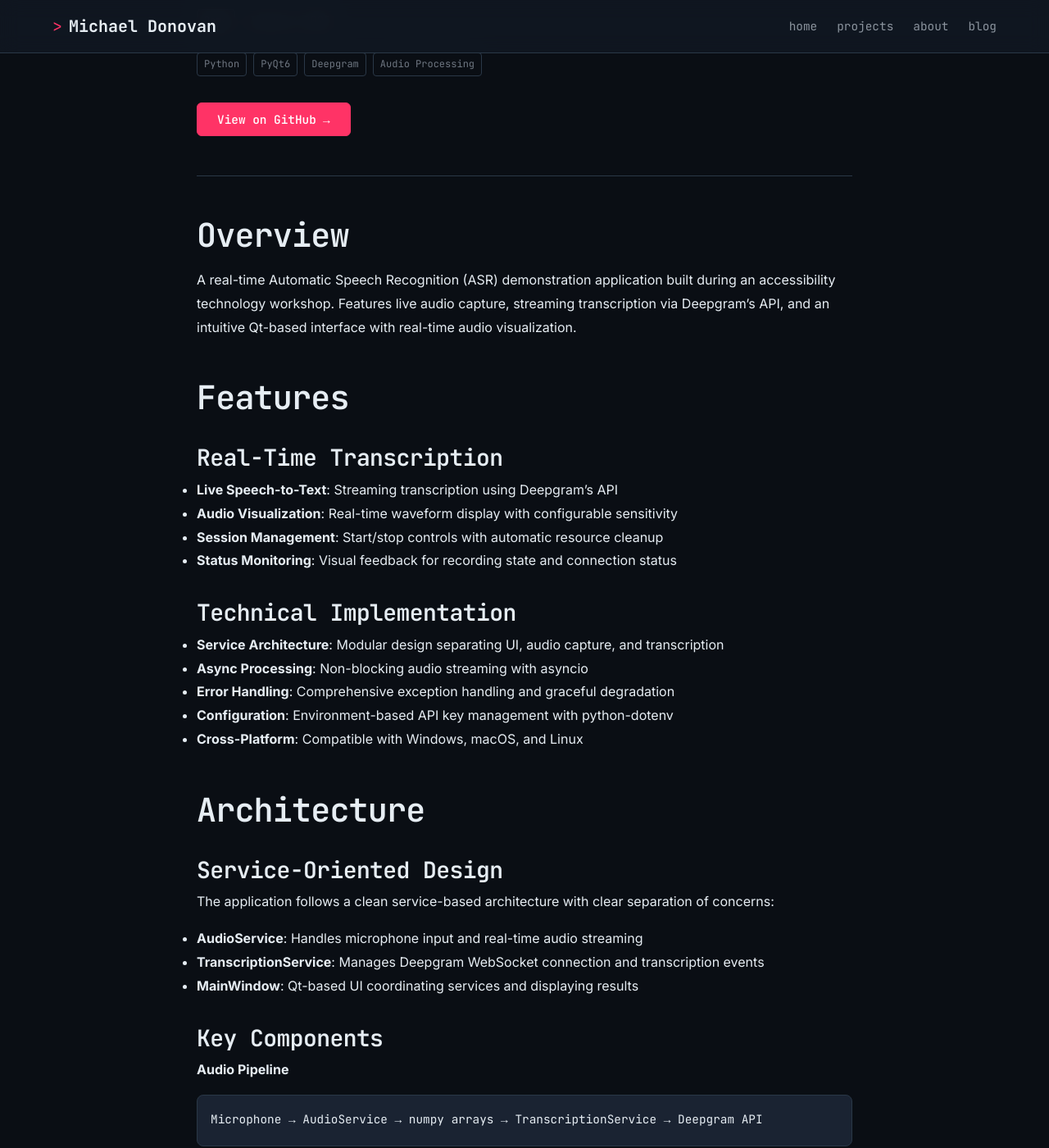
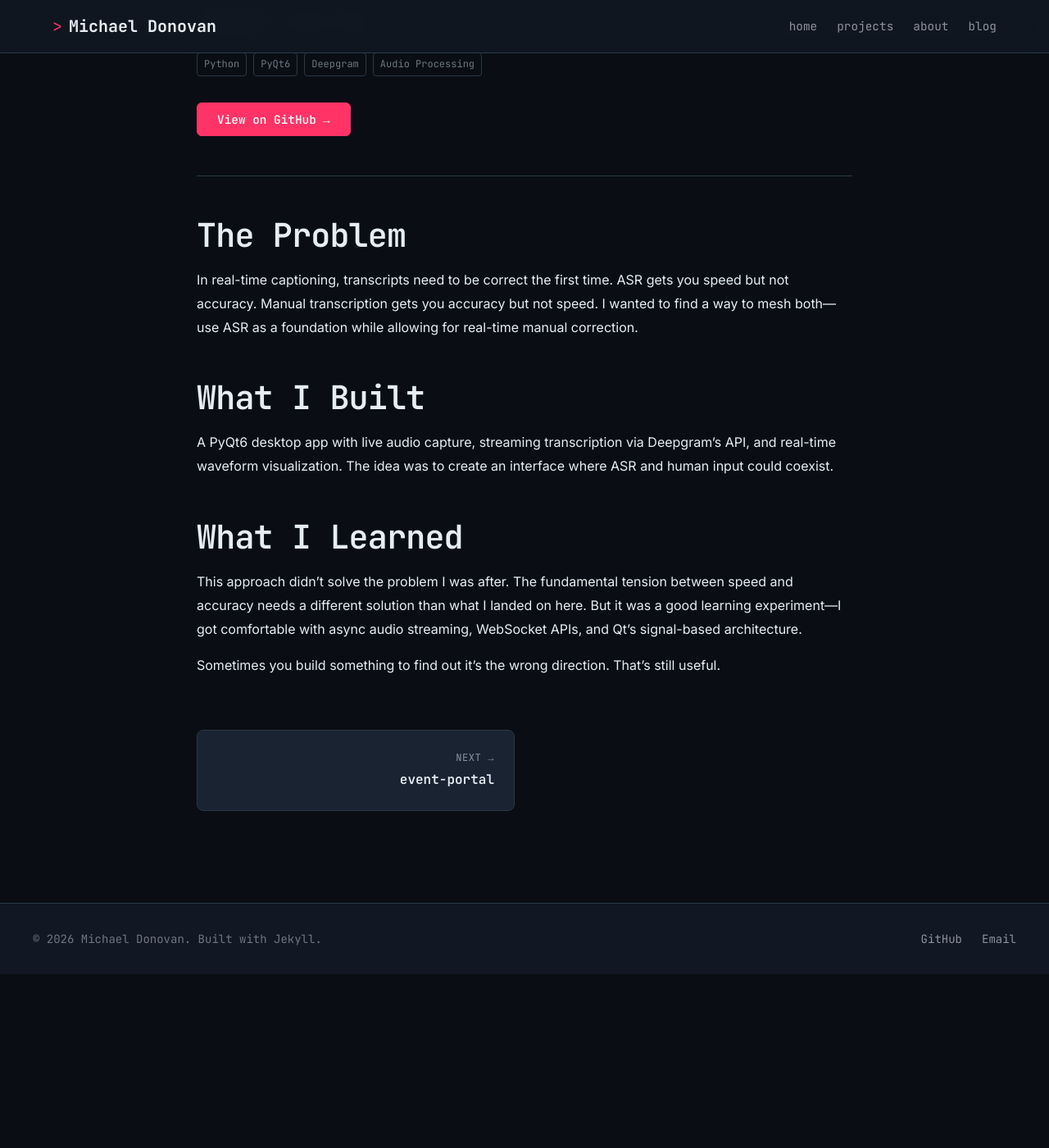
Before and after one commit to mpdnes/mpdnes.github.io, a Jekyll site: the page built from _projects/asr-workshop.md, in a window 1280 px wide and 1400 px high, scrolled down 224 px. Shown: the whole window at 82% size. Built offline with Jekyll 4.4.1, drawn with Linux system fonts in a browser that asks for light colours; after the commit the page ends 1412 px from its top, so only the background shows below that; some of the changed text lies outside the part shown.

Commit message:
Rewrite project descriptions with personal context
Replace generic marketing copy with actual stories behind each project.

Co-Authored-By: Claude Opus 4.5 <noreply@anthropic.com>

````diff
--- a/_projects/asr-workshop.md
+++ b/_projects/asr-workshop.md
@@ -1,75 +1,24 @@
 ---
 layout: project
 title: "ASR-Workshop-Demo"
-description: "Real-time speech recognition application built with PyQt6 and Deepgram SDK, featuring live transcription, audio visualization, and service-oriented architecture."
+description: "An experiment in bridging automatic speech recognition with manual transcription correction."
 github: "https://github.com/mpdnes/asr-workshop"
 tech: [Python, PyQt6, Deepgram, Audio Processing]
 featured: true
-status: "Demo"
+status: "Experiment"
 date: 2025-01-06
 ---
 
-## Overview
+## The Problem
 
-A real-time Automatic Speech Recognition (ASR) demonstration application built during an accessibility technology workshop. Features live audio capture, streaming transcription via Deepgram's API, and an intuitive Qt-based interface with real-time audio visualization.
+In real-time captioning, transcripts need to be correct the first time. ASR gets you speed but not accuracy. Manual transcription gets you accuracy but not speed. I wanted to find a way to mesh both—use ASR as a foundation while allowing for real-time manual correction.
 
-## Features
+## What I Built
 
-### Real-Time Transcription
-- **Live Speech-to-Text**: Streaming transcription using Deepgram's API
-- **Audio Visualization**: Real-time waveform display with configurable sensitivity
-- **Session Management**: Start/stop controls with automatic resource cleanup
-- **Status Monitoring**: Visual feedback for recording state and connection status
+A PyQt6 desktop app with live audio capture, streaming transcription via Deepgram's API, and real-time waveform visualization. The idea was to create an interface where ASR and human input could coexist.
 
-### Technical Implementation
-- **Service Architecture**: Modular design separating UI, audio capture, and transcription
-- **Async Processing**: Non-blocking audio streaming with asyncio
-- **Error Handling**: Comprehensive exception handling and graceful degradation
-- **Configuration**: Environment-based API key management with python-dotenv
-- **Cross-Platform**: Compatible with Windows, macOS, and Linux
+## What I Learned
 
-## Architecture
+This approach didn't solve the problem I was after. The fundamental tension between speed and accuracy needs a different solution than what I landed on here. But it was a good learning experiment—I got comfortable with async audio streaming, WebSocket APIs, and Qt's signal-based architecture.
 
-### Service-Oriented Design
-The application follows a clean service-based architecture with clear separation of concerns:
-
-- **AudioService**: Handles microphone input and real-time audio streaming
-- **TranscriptionService**: Manages Deepgram WebSocket connection and transcription events
-- **MainWindow**: Qt-based UI coordinating services and displaying results
-
-### Key Components
-
-**Audio Pipeline**
-```python
-Microphone → AudioService → numpy arrays → TranscriptionService → Deepgram API
-```
-
-**Event Flow**
-```
-User clicks Start → AudioService starts capture →
-TranscriptionService opens WebSocket →
-Audio chunks stream to Deepgram →
-Transcription results emit to UI
-```
-
-## Technical Stack
-
-- **UI Framework**: PyQt6 for cross-platform desktop interface
-- **Speech Recognition**: Deepgram SDK with WebSocket streaming
-- **Audio Processing**: sounddevice + numpy for real-time capture
-- **Async Runtime**: asyncio for non-blocking I/O operations
-- **Configuration**: python-dotenv for environment management
-
-## Code Quality
-
-- Clean separation between UI and business logic
-- Proper resource management with context managers
-- Type hints for better code maintainability
-- Comprehensive error handling and logging
-- Signal-based communication between components
-
-## Repository
-
-[View on GitHub](https://github.com/mpdnes/asr-workshop)
-
-Complete with installation instructions, requirements.txt, and detailed README documentation.
+Sometimes you build something to find out it's the wrong direction. That's still useful.
````
Also changed, not shown: _projects/event-portal.md (+9 -16 lines), _projects/kiosk.md (+10 -16 lines), _projects/tap.md (+8 -19 lines).
